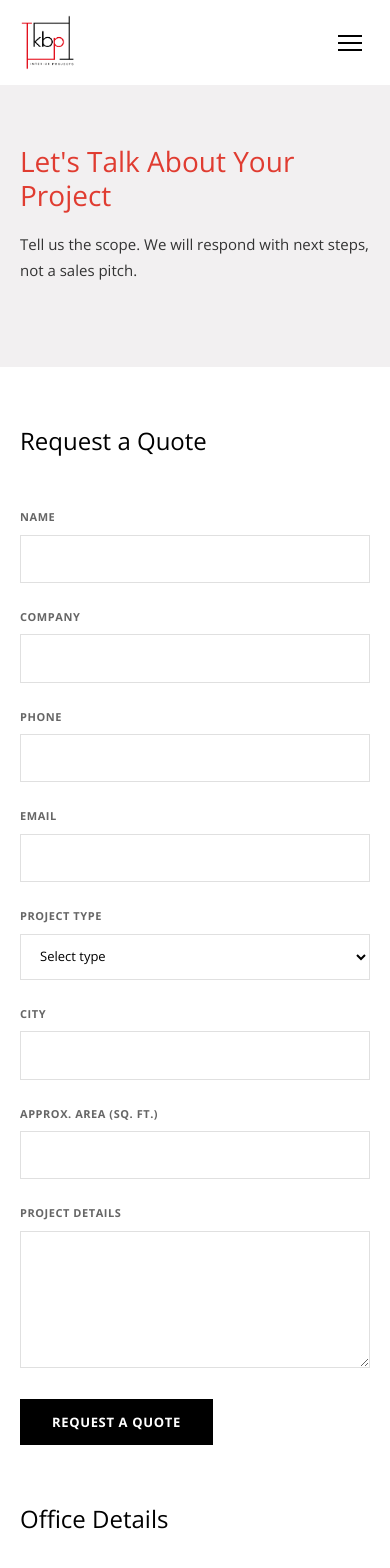
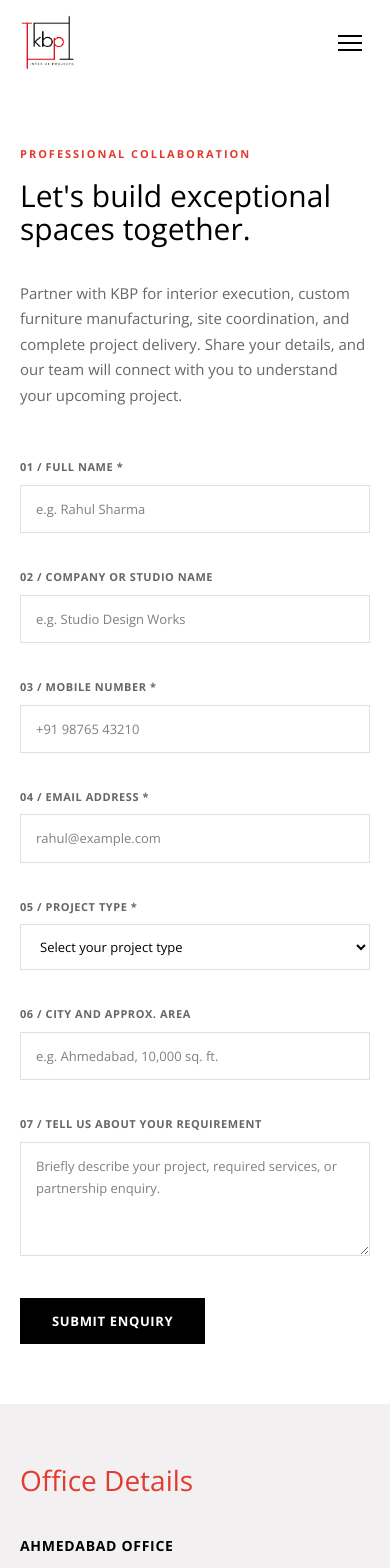
Before and after one commit to rony4543/kbp-interior-projects-amdawad, a React app: page /contact in a window 390 px wide. Shown: the top 1568 px of the page. Built offline with nearby package versions, Linux system fonts and the light colour scheme; the HTML template or start-up script is replaced by a standard one.

Commit message:
Update website components and pages

```diff
--- a/src/App.jsx
+++ b/src/App.jsx
@@ -9,6 +9,7 @@ import ProjectsPage from './pages/ProjectsPage';
 import SectorsPage from './pages/SectorsPage';
 import CareersPage from './pages/CareersPage';
 import ContactPage from './pages/ContactPage';
+import PartnerPage from './pages/PartnerPage';
 
 function ScrollToTop() {
   const { pathname } = useLocation();
@@ -41,6 +42,7 @@ function App() {
           <Route path="/sectors" element={<SectorsPage />} />
           <Route path="/careers" element={<CareersPage />} />
           <Route path="/contact" element={<ContactPage />} />
+          <Route path="/partner-with-us" element={<PartnerPage />} />
         </Route>
       </Routes>
     </BrowserRouter>
--- a/src/components/BentoGridSection.jsx
+++ b/src/components/BentoGridSection.jsx
@@ -66,13 +66,12 @@ export default function BentoGridSection() {
         <div className="mt-[8rem]">
           <h3
             style={{
-              fontSize: 'clamp(1.8rem, 2.5vw, 2.4rem)',
+              fontSize: 'clamp(2.8rem, 4vw, 4.2rem)',
               fontWeight: '300',
               color: 'var(--color-brand-red)',
-              marginBottom: '3rem',
+              marginBottom: '4rem',
               textAlign: 'left',
-              textTransform: 'uppercase',
-              letterSpacing: '0.05em'
+              lineHeight: '1.2',
             }}
           >
             Clients We Work With
--- a/src/components/CallToAction.jsx
+++ b/src/components/CallToAction.jsx
@@ -44,13 +44,12 @@ export default function CallToAction({
 
         <h2
           style={{
-            fontSize: 'clamp(2.8rem, 4.5vw, 4.4rem)',
+            fontSize: 'clamp(2.8rem, 4vw, 4.2rem)',
             fontWeight: '300',
-            color: 'var(--color-black)',
-            lineHeight: '1.25',
+            color: 'var(--color-brand-red)',
+            lineHeight: '1.2',
             marginBottom: '3.5rem',
             paddingBottom: '0',
-            letterSpacing: '-0.01em',
           }}
         >
           {title}
--- a/src/components/Footer.jsx
+++ b/src/components/Footer.jsx
@@ -12,21 +12,21 @@ export default function Footer() {
       <div className="w-full max-w-[140rem] mx-auto flex justify-start lg:justify-end">
         {/* Footer Content Block: Aligned on right side on desktop, left side on mobile, with internal left alignment */}
         <div className="flex flex-col items-start text-left">
-          {/* Bold Company Name */}
+          {/* Company Name */}
           <Link
             to="/"
             className="inline-block mb-[1rem] group"
             aria-label="KBP Interior Projects Home"
           >
             <span
-              className="block text-[2rem] lg:text-[2.4rem] font-black uppercase tracking-tight text-[var(--color-black)] group-hover:text-[var(--color-brand-red)] transition-colors duration-200"
+              className="block text-[2rem] lg:text-[2.4rem] font-light uppercase tracking-tight text-[var(--color-black)] group-hover:text-[var(--color-brand-red)] transition-colors duration-200"
               style={{
-                fontWeight: 900,
+                fontWeight: 300,
                 letterSpacing: '-0.02em',
                 lineHeight: 1.1,
               }}
             >
-              KBP INTERIOR PROJECTS
+              KBP Interior Projects
             </span>
           </Link>
 
@@ -49,19 +49,13 @@ export default function Footer() {
               to="/contact"
               className="underline hover:text-[var(--color-brand-red)] hover:no-underline transition-colors duration-200"
             >
-              Privacy center
+              Privacy Policy
             </Link>
             <Link
               to="/contact"
               className="underline hover:text-[var(--color-brand-red)] hover:no-underline transition-colors duration-200"
             >
-              Privacy policy
-            </Link>
-            <Link
-              to="/contact"
-              className="underline hover:text-[var(--color-brand-red)] hover:no-underline transition-colors duration-200"
-            >
-              Cookie policy
+              Cookies Policy
             </Link>
           </div>
 
@@ -120,13 +114,6 @@ export default function Footer() {
             </a>
           </div>
 
-          {/* Bottom Information Note */}
-          <p
-            className="text-[1.15rem] font-light text-[var(--color-text-light)] tracking-wide"
-            style={{ lineHeight: '1.6' }}
-          >
-            CPWD Licensed Composite Contractor • Turnkey Interior Solutions
-          </p>
         </div>
       </div>
     </footer>
--- a/src/components/Header.jsx
+++ b/src/components/Header.jsx
@@ -6,7 +6,7 @@ const navLinks = [
   { name: 'About', path: '/about' },
   { name: 'Services', path: '/services' },
   { name: 'Projects', path: '/projects' },
-  { name: 'Sectors', path: '/sectors' },
+  { name: 'Partner with Us', path: '/partner-with-us' },
   { name: 'Careers', path: '/careers' },
   { name: 'Contact', path: '/contact' },
 ];
--- a/src/components/ui.jsx
+++ b/src/components/ui.jsx
@@ -116,11 +116,11 @@ export function SectionHeading({ eyebrow, title, subtitle, align = 'left', title
       )}
       <h2
         style={{
-          fontSize: 'clamp(2.4rem, 4vw, 3.6rem)',
+          fontSize: 'clamp(2.8rem, 4vw, 4.2rem)',
           fontWeight: '300',
-          color: titleColor || 'var(--color-black)',
+          color: titleColor || 'var(--color-brand-red)',
           lineHeight: '1.2',
-          paddingBottom: '0.5em',
+          paddingBottom: '0',
         }}
       >
         {title}
--- a/src/pages/ContactPage.jsx
+++ b/src/pages/ContactPage.jsx
@@ -62,129 +62,71 @@ export default function ContactPage() {
 
   return (
     <main>
-      {/* Hero */}
-      <section className="section-padding" style={{ backgroundColor: 'var(--color-bg-grey)' }}>
-        <h1
-          style={{
-            fontSize: 'clamp(2.8rem, 4vw, 4.2rem)',
-            fontWeight: '300',
-            color: 'var(--color-brand-red)',
-            lineHeight: '1.2',
-            maxWidth: '60rem',
-            marginBottom: '2rem',
-          }}
-        >
-          Let's Talk About Your Project
-        </h1>
-        <p
-          style={{
-            fontSize: '1.5rem',
-            fontWeight: '300',
-            color: 'var(--color-text-body)',
-            maxWidth: '60rem',
-            lineHeight: '1.7',
-          }}
-        >
-          Tell us the scope. We will respond with next steps, not a sales pitch.
+      {/* Form */}
+      <section className="section-padding" style={{ backgroundColor: 'var(--color-white)' }}>
+        <div className="mx-auto w-full max-w-[78rem]">
+          <div className="mb-[5rem]">
+            <p style={{ fontSize: '1.1rem', fontWeight: '700', letterSpacing: '0.18em', textTransform: 'uppercase', color: 'var(--color-brand-red)', marginBottom: '1.5rem' }}>
+              Professional collaboration
             </p>
-      </section>
-
-      {/* Form + Details */}
-      <section className="section-padding" style={{ backgroundColor: 'var(--color-white)' }}>
-        <div className="grid grid-cols-1 lg:grid-cols-12 gap-[6rem]">
-          {/* Form */}
-          <div className="lg:col-span-7">
-            <SectionHeading title="Request a Quote" />
+            <h2 style={{ fontSize: 'clamp(3rem, 5vw, 5.2rem)', fontWeight: '300', color: 'var(--color-black)', lineHeight: '1.12', maxWidth: '70rem', marginBottom: '2rem' }}>
+              Let&apos;s build exceptional spaces together.
+            </h2>
+            <p style={{ fontSize: '1.5rem', fontWeight: '300', color: 'var(--color-text-light)', lineHeight: '1.7', maxWidth: '62rem' }}>
+              Partner with KBP for interior execution, custom furniture manufacturing, site coordination, and complete project delivery. Share your details, and our team will connect with you to understand your upcoming project.
+            </p>
+          </div>
 
           {submitted ? (
             <div style={{ padding: '4rem', backgroundColor: 'var(--color-bg-grey)', textAlign: 'center' }}>
-                <h3 style={{ fontSize: '2rem', fontWeight: '300', color: 'var(--color-brand-red)', marginBottom: '1.5rem' }}>
-                  Thank You
-                </h3>
-                <p style={{ fontSize: '1.4rem', fontWeight: '300', color: 'var(--color-text-body)' }}>
-                  We have received your inquiry and will get back to you shortly.
-                </p>
+              <h3 style={{ fontSize: '2.4rem', fontWeight: '300', color: 'var(--color-brand-red)', marginBottom: '1.5rem' }}>Thank You</h3>
+              <p style={{ fontSize: '1.4rem', fontWeight: '300', color: 'var(--color-text-body)' }}>We have received your inquiry and will get back to you shortly.</p>
             </div>
           ) : (
-              <form onSubmit={handleSubmit} className="space-y-[2.5rem]">
-                <div className="grid grid-cols-1 md:grid-cols-2 gap-[2.5rem]">
+            <form onSubmit={handleSubmit} className="space-y-[3.5rem]">
               <div>
-                    <label style={labelStyle}>Name</label>
-                    <input type="text" name="name" required value={formData.name} onChange={handleChange} style={inputStyle}
-                      onFocus={(e) => (e.target.style.borderColor = 'var(--color-black)')}
-                      onBlur={(e) => (e.target.style.borderColor = 'var(--color-border)')}
-                    />
+                <label style={labelStyle}>01 / Full Name *</label>
+                <input type="text" name="name" required value={formData.name} onChange={handleChange} placeholder="e.g. Rahul Sharma" style={inputStyle} />
               </div>
               <div>
-                    <label style={labelStyle}>Company</label>
-                    <input type="text" name="company" value={formData.company} onChange={handleChange} style={inputStyle}
-                      onFocus={(e) => (e.target.style.borderColor = 'var(--color-black)')}
-                      onBlur={(e) => (e.target.style.borderColor = 'var(--color-border)')}
-                    />
-                  </div>
-                </div>
-                <div className="grid grid-cols-1 md:grid-cols-2 gap-[2.5rem]">
-                  <div>
-                    <label style={labelStyle}>Phone</label>
-                    <input type="tel" name="phone" required value={formData.phone} onChange={handleChange} style={inputStyle}
-                      onFocus={(e) => (e.target.style.borderColor = 'var(--color-black)')}
-                      onBlur={(e) => (e.target.style.borderColor = 'var(--color-border)')}
-                    />
+                <label style={labelStyle}>02 / Company or Studio Name</label>
+                <input type="text" name="company" value={formData.company} onChange={handleChange} placeholder="e.g. Studio Design Works" style={inputStyle} />
               </div>
               <div>
-                    <label style={labelStyle}>Email</label>
-                    <input type="email" name="email" required value={formData.email} onChange={handleChange} style={inputStyle}
-                      onFocus={(e) => (e.target.style.borderColor = 'var(--color-black)')}
-                      onBlur={(e) => (e.target.style.borderColor = 'var(--color-border)')}
-                    />
+                <label style={labelStyle}>03 / Mobile Number *</label>
+                <input type="tel" name="phone" required value={formData.phone} onChange={handleChange} placeholder="+91 98765 43210" style={inputStyle} />
               </div>
+              <div>
+                <label style={labelStyle}>04 / Email Address *</label>
+                <input type="email" name="email" required value={formData.email} onChange={handleChange} placeholder="rahul@example.com" style={inputStyle} />
               </div>
-                <div className="grid grid-cols-1 md:grid-cols-2 gap-[2.5rem]">
               <div>
-                    <label style={labelStyle}>Project Type</label>
-                    <select name="projectType" required value={formData.projectType} onChange={handleChange} style={{ ...inputStyle, cursor: 'pointer' }}
-                      onFocus={(e) => (e.target.style.borderColor = 'var(--color-black)')}
-                      onBlur={(e) => (e.target.style.borderColor = 'var(--color-border)')}
-                    >
-                      <option value="">Select type</option>
-                      {projectTypes.map((t) => (
-                        <option key={t} value={t}>{t}</option>
-                      ))}
+                <label style={labelStyle}>05 / Project Type *</label>
+                <select name="projectType" required value={formData.projectType} onChange={handleChange} style={{ ...inputStyle, cursor: 'pointer' }}>
+                  <option value="">Select your project type</option>
+                  {projectTypes.map((t) => <option key={t} value={t}>{t}</option>)}
                 </select>
               </div>
               <div>
-                    <label style={labelStyle}>City</label>
-                    <input type="text" name="city" value={formData.city} onChange={handleChange} style={inputStyle}
-                      onFocus={(e) => (e.target.style.borderColor = 'var(--color-black)')}
-                      onBlur={(e) => (e.target.style.borderColor = 'var(--color-border)')}
-                    />
-                  </div>
+                <label style={labelStyle}>06 / City and Approx. Area</label>
+                <input type="text" name="city" value={formData.city} onChange={handleChange} placeholder="e.g. Ahmedabad, 10,000 sq. ft." style={inputStyle} />
               </div>
               <div>
-                  <label style={labelStyle}>Approx. Area (sq. ft.)</label>
-                  <input type="text" name="area" value={formData.area} onChange={handleChange} style={inputStyle}
-                    onFocus={(e) => (e.target.style.borderColor = 'var(--color-black)')}
-                    onBlur={(e) => (e.target.style.borderColor = 'var(--color-border)')}
-                  />
+                <label style={labelStyle}>07 / Tell Us About Your Requirement</label>
+                <textarea name="details" rows={4} value={formData.details} onChange={handleChange} placeholder="Briefly describe your project, required services, or partnership enquiry." style={{ ...inputStyle, resize: 'vertical' }} />
               </div>
-                <div>
-                  <label style={labelStyle}>Project Details</label>
-                  <textarea name="details" rows={5} value={formData.details} onChange={handleChange}
-                    style={{ ...inputStyle, resize: 'vertical' }}
-                    onFocus={(e) => (e.target.style.borderColor = 'var(--color-black)')}
-                    onBlur={(e) => (e.target.style.borderColor = 'var(--color-border)')}
-                  />
-                </div>
-                <CTAButton type="submit">Request a Quote</CTAButton>
+              <CTAButton type="submit">Submit Enquiry</CTAButton>
             </form>
           )}
         </div>
+      </section>
 
       {/* Office Details */}
-          <div className="lg:col-span-5">
+      <section className="section-padding" style={{ backgroundColor: 'var(--color-bg-grey)' }}>
+        <div className="mx-auto w-full max-w-[78rem]">
           <SectionHeading title="Office Details" />
-
-            <div className="mb-[4rem]">
+          <div className="grid grid-cols-1 gap-[4rem] md:grid-cols-2">
+            <div>
               <h4 style={{ fontSize: '1.4rem', fontWeight: '700', textTransform: 'uppercase', letterSpacing: '0.05em', marginBottom: '1.5rem' }}>
                 Ahmedabad Office
               </h4>
@@ -200,7 +142,7 @@ export default function ContactPage() {
               </div>
             </div>
 
-            <div className="mb-[4rem]">
+            <div>
               <h4 style={{ fontSize: '1.4rem', fontWeight: '700', textTransform: 'uppercase', letterSpacing: '0.05em', marginBottom: '1.5rem' }}>
                 Factory
               </h4>
@@ -213,8 +155,7 @@ export default function ContactPage() {
               </p>
             </div>
 
-            {/* Map Embed */}
-            <div style={{ width: '100%', height: '25rem', backgroundColor: 'var(--color-bg-grey)' }}>
+            <div className="md:col-span-2" style={{ width: '100%', height: '25rem', backgroundColor: 'var(--color-white)' }}>
               <iframe
                 src="https://www.google.com/maps/embed?pb=!1m18!1m12!1m3!1d3671.5!2d72.49!3d23.05!2m3!1f0!2f0!3f0!3m2!1i1024!2i768!4f13.1!3m3!1m2!1s0x0%3A0x0!2zMjPCsDAzJzAwLjAiTiA3MsKwMjknMjQuMCJF!5e0!3m2!1sen!2sin!4v1"
                 width="100%"
--- /dev/null
+++ b/src/pages/PartnerPage.jsx
@@ -0,0 +1,121 @@
+import React, { useEffect, useState } from 'react';
+import { CTAButton } from '../components/ui';
+
+const partnershipTypes = [
+  'Architect or Interior Designer',
+  'Developer or Real Estate Partner',
+  'Corporate or Institutional Partner',
+  'Vendor or Material Partner',
+  'Other',
+];
+
+export default function PartnerPage() {
+  const [formData, setFormData] = useState({
+    name: '',
+    company: '',
+    phone: '',
+    email: '',
+    partnershipType: '',
+    city: '',
+    details: '',
+  });
+  const [submitted, setSubmitted] = useState(false);
+
+  useEffect(() => {
+    document.title = 'Partner with KBP Interior Projects';
+  }, []);
+
+  const handleChange = (event) => {
+    setFormData({ ...formData, [event.target.name]: event.target.value });
+  };
+
+  const handleSubmit = (event) => {
+    event.preventDefault();
+    setSubmitted(true);
+  };
+
+  const inputStyle = {
+    width: '100%',
+    padding: '1.2rem 0',
+    fontSize: '1.5rem',
+    fontFamily: 'var(--font-primary)',
+    fontWeight: '300',
+    border: 'none',
+    borderBottom: '1px solid var(--color-border)',
+    backgroundColor: 'transparent',
+    color: 'var(--color-black)',
+    outline: 'none',
+  };
+
+  const labelStyle = {
+    display: 'block',
+    fontSize: '1.1rem',
+    fontWeight: '700',
+    textTransform: 'uppercase',
+    letterSpacing: '0.14em',
+    color: 'var(--color-text-light)',
+    marginBottom: '0.8rem',
+  };
+
+  return (
+    <main>
+      <section className="section-padding" style={{ backgroundColor: 'var(--color-white)' }}>
+        <div className="mx-auto w-full max-w-[78rem]">
+          <div className="mb-[5rem]">
+            <p style={{ fontSize: '1.1rem', fontWeight: '700', letterSpacing: '0.18em', textTransform: 'uppercase', color: 'var(--color-brand-red)', marginBottom: '1.5rem' }}>
+              Professional collaboration
+            </p>
+            <h1 style={{ fontSize: 'clamp(3.2rem, 5vw, 5.4rem)', fontWeight: '300', color: 'var(--color-black)', lineHeight: '1.12', maxWidth: '70rem', marginBottom: '2rem' }}>
+              Let&apos;s build exceptional spaces together.
+            </h1>
+            <p style={{ fontSize: '1.5rem', fontWeight: '300', color: 'var(--color-text-light)', lineHeight: '1.7', maxWidth: '62rem' }}>
+              Partner with KBP Interior Projects for interior execution, custom furniture manufacturing, site coordination, and complete project delivery. Share your details and tell us how we can work together.
+            </p>
+          </div>
+
+          {submitted ? (
+            <div style={{ padding: '4rem', backgroundColor: 'var(--color-bg-grey)', textAlign: 'center' }}>
+              <h2 style={{ fontSize: '2.4rem', fontWeight: '300', color: 'var(--color-brand-red)', marginBottom: '1.5rem' }}>Thank You</h2>
+              <p style={{ fontSize: '1.4rem', fontWeight: '300', color: 'var(--color-text-body)' }}>We have received your partnership enquiry and will get back to you shortly.</p>
+            </div>
+          ) : (
+            <form onSubmit={handleSubmit} className="space-y-[3.5rem]">
+              <div>
+                <label htmlFor="partner-name" style={labelStyle}>01 / Full Name *</label>
+                <input id="partner-name" type="text" name="name" required value={formData.name} onChange={handleChange} placeholder="e.g. Rahul Sharma" style={inputStyle} />
+              </div>
+              <div>
+                <label htmlFor="partner-company" style={labelStyle}>02 / Company or Studio Name *</label>
+                <input id="partner-company" type="text" name="company" required value={formData.company} onChange={handleChange} placeholder="e.g. Studio Design Works" style={inputStyle} />
+              </div>
+              <div>
+                <label htmlFor="partner-phone" style={labelStyle}>03 / Mobile Number *</label>
+                <input id="partner-phone" type="tel" name="phone" required value={formData.phone} onChange={handleChange} placeholder="+91 98765 43210" style={inputStyle} />
+              </div>
+              <div>
+                <label htmlFor="partner-email" style={labelStyle}>04 / Email Address *</label>
+                <input id="partner-email" type="email" name="email" required value={formData.email} onChange={handleChange} placeholder="rahul@example.com" style={inputStyle} />
+              </div>
+              <div>
+                <label htmlFor="partnership-type" style={labelStyle}>05 / How Would You Like to Partner? *</label>
+                <select id="partnership-type" name="partnershipType" required value={formData.partnershipType} onChange={handleChange} style={{ ...inputStyle, cursor: 'pointer' }}>
+                  <option value="">Select partnership type</option>
+                  {partnershipTypes.map((type) => <option key={type} value={type}>{type}</option>)}
+                </select>
+              </div>
+              <div>
+                <label htmlFor="partner-city" style={labelStyle}>06 / City and Organisation Details</label>
+                <input id="partner-city" type="text" name="city" value={formData.city} onChange={handleChange} placeholder="e.g. Ahmedabad, Gujarat" style={inputStyle} />
+              </div>
+              <div>
+                <label htmlFor="partner-details" style={labelStyle}>07 / Tell Us About Your Partnership</label>
+                <textarea id="partner-details" name="details" rows={4} value={formData.details} onChange={handleChange} placeholder="Briefly describe your work, requirements, or partnership opportunity." style={{ ...inputStyle, resize: 'vertical' }} />
+              </div>
+              <CTAButton type="submit">Submit Partnership Enquiry</CTAButton>
+            </form>
+          )}
+        </div>
+      </section>
+    </main>
+  );
+}
```
Lines whose indentation alone changed are shown as unchanged.
